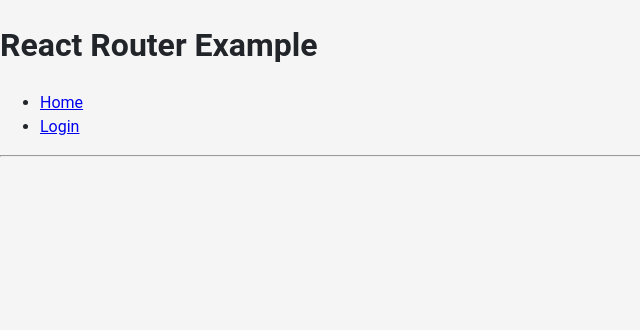
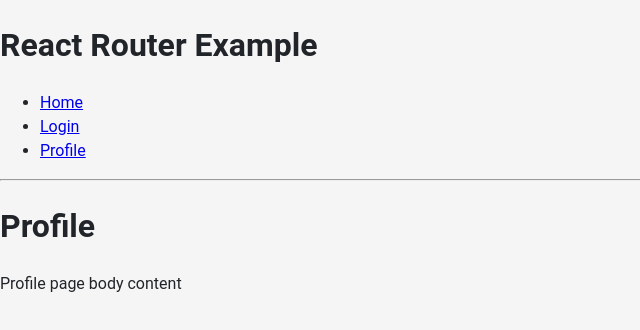
Before and after one commit to lin-cadez/ChatApp, a React (Create React App) app in the folder client/: page /profile in a window 1280 px wide. Shown: the top 330 px of the page, without its empty margins (0-640 px from the left). Built offline with nearby package versions, Linux system fonts and the light colour scheme.

Commit message:
dodal sem profile podstran

```diff
--- a/client/src/App.js
+++ b/client/src/App.js
@@ -3,6 +3,7 @@
 import { BrowserRouter as Router, Routes, Route, Link } from "react-router-dom";
 import Home from './components/Home/home';
 import Login from './components/Login/login';
+import Profile from './components/Profile/profile';
 import './App.css';
 
 const App = () => {
@@ -17,12 +18,16 @@
           <li>
             <Link to="/login">Login</Link>
           </li>
+          <li>
+            <Link to="/profile">Profile</Link>
+          </li>
         </ul>
         <hr />
 
         <Routes>
           <Route path="/" element={<Home />} />
           <Route path="/login" element={<Login />} />
+          <Route path="/profile" element={<Profile />} />
         </Routes>
       </div>
     </Router>
--- /dev/null
+++ b/client/src/components/Profile/profile.js
@@ -0,0 +1,13 @@
+import React from 'react';
+
+function Profile() {
+  return (
+    <div>
+        <h1>Profile</h1>
+        <p>Profile page body content</p>
+
+    </div>
+  );
+}
+
+export default Profile;
```
